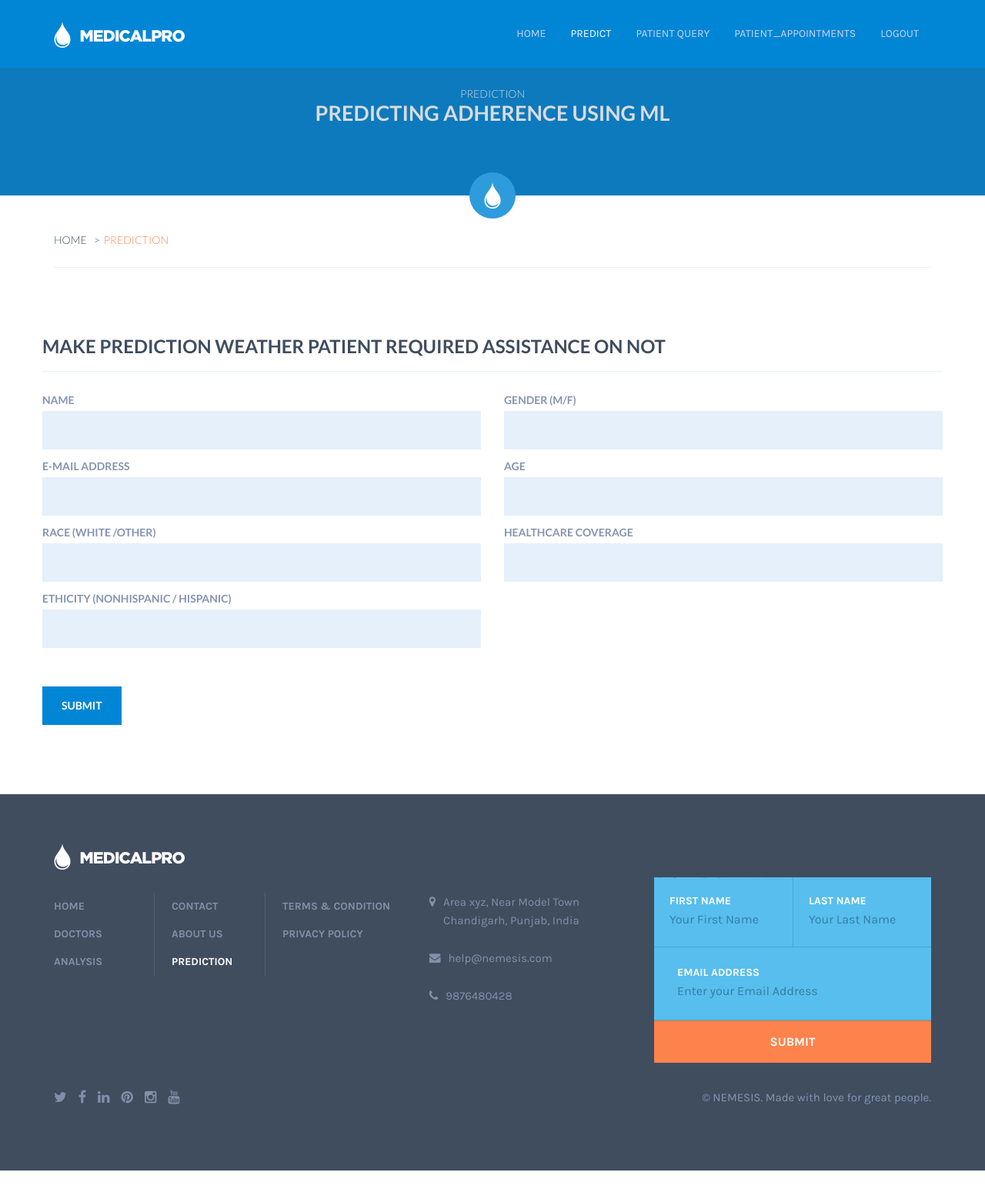
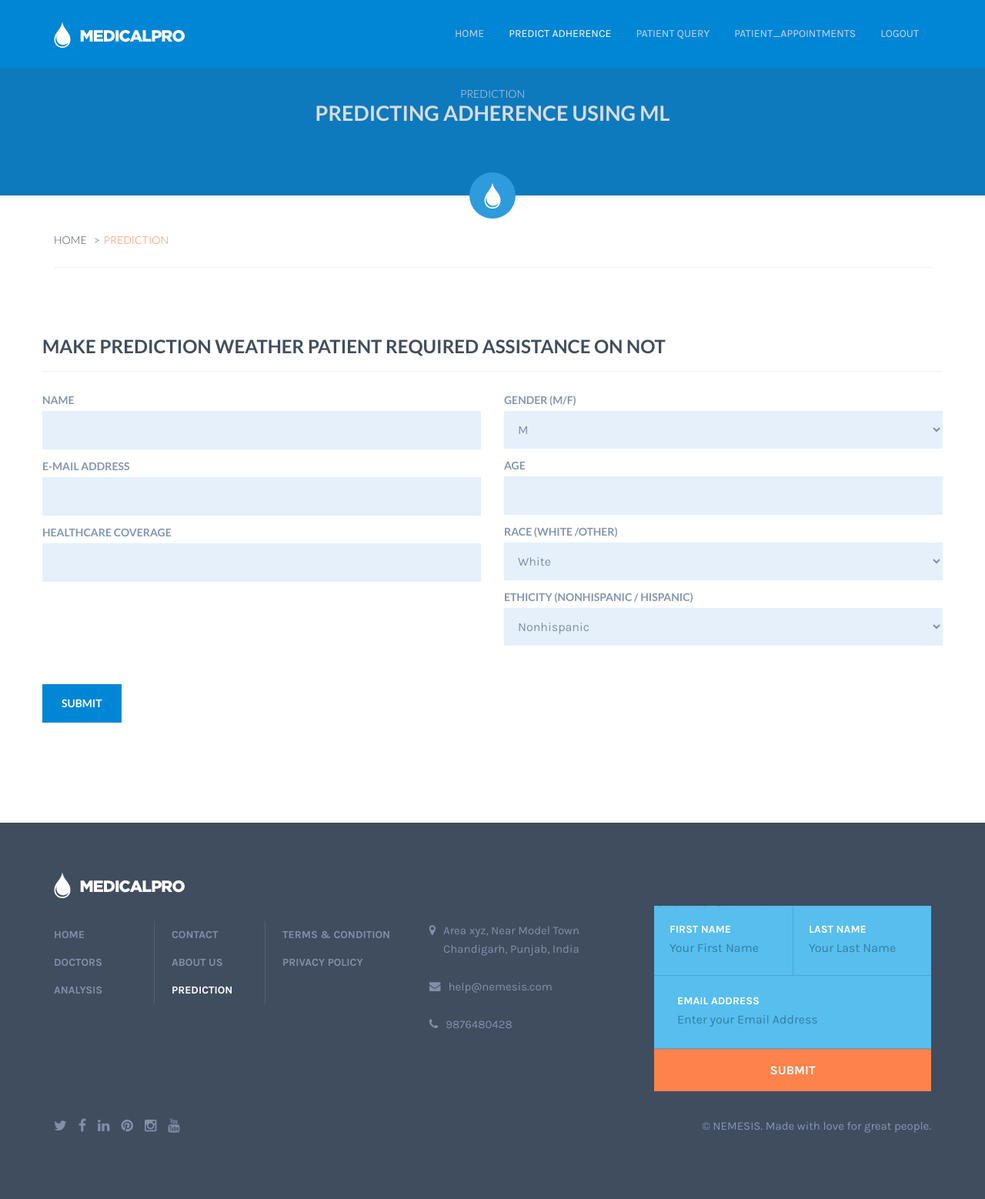
Before and after one commit to payaljindal/Nemesis, a Python web app: template flask/templates/predict.html in a window 1280 px wide. Shown: the whole page at 77% size. Before the commit the page ends 1521 px from the top, so only its background shows below. Run offline with Jinja, Linux system fonts and the light colour scheme; the template is opened without the code that fills it, so the values that code supplies are empty; some libraries are stand-ins or nearby versions.

Commit message:
Update predict.html

```diff
--- a/flask/templates/predict.html
+++ b/flask/templates/predict.html
@@ -76,7 +76,7 @@
                             <li><a href="single-service.html">single service</a></li>
                         </ul>
                     </li> -->
-                    <li class="active"> <a href="/predict">Predict</a></li>
+                    <li class="active"> <a href="/predict">Predict Adherence</a></li>
                     <li><a href="/patient_query">Patient Query</a></li>
                     <li><a href="/patient_appointments">patient_appointments</a></li>
                     <li><a href="/">Logout</a></li>
@@ -132,11 +132,18 @@
                                         <label for="contact_femail">E-mail Address</label>
                                         <input type="email" class="form-control" id="contact_femail" name="email">
                                     </div>
+                                    <div class="input-group">
+                                        <label for="contact_lname">Healthcare Coverage</label>
+                                        <input type="number" class="form-control" name="healthcare">
+                                    </div>
                                 </div>
                                 <div class="col-sm-6">
                                     <div class="input-group">
                                         <label for="contact_lname">Gender (M/F)</label>
-                                        <input type="text" class="form-control" id="contact_lname" name="gender">
+                                        <select  class="form-control" id="contact_fphone" name="gender"style="padding: 14px;width:100%;" required>
+                                            <option value="Department1">M</option>
+                                            <option value="Department2">F</option>
+                                        </select>
                                     </div>
                                     <div class="input-group">
                                         <label for="contact_fphone">Age</label>
@@ -146,24 +153,28 @@
                                 <div class="col-sm-6">
                                     <div class="input-group">
                                         <label for="contact_lname">Race (White /Other)</label>
-                                        <input type="text" class="form-control" id="contact_lname" name="race">
+                                        <select class="form-control" id="contact_fphone" name="race"style="padding: 14px;width:100%;" required>
+                                            <option value="Department1">White</option>
+                                            <option value="Department2">Other</option>
+                                        </select>
                                     </div>
                                     <div class="input-group">
                                         <label for="contact_fphone">Ethicity (Nonhispanic / Hispanic)</label>
-                                        <input type="text" class="form-control" id="contact_fphone" name="eth">
+                                        <select class="form-control" id="contact_fphone" name="eth"style="padding: 14px;width:100%;" required>
+                                            <option value="Department1">Nonhispanic</option>
+                                            <option value="Department2">Hispanic</option>
+                                        </select>
                                     </div>
                                 </div>
-                                <div class="col-sm-6">
-                                    <div class="input-group">
-                                        <label for="contact_lname">Healthcare Coverage</label>
-                                        <input type="number" class="form-control" name="healthcare">
-                                    </div>
-                                </div>
+
                                 <div class="row m0">
                                     <div class="col-sm-12">
                                         <input type="submit" class="submit_btn" value="submit">
+                                        <br>
+                                        <br>
+
                                         <span class="green textcenter">
-                                            {{msg}}
+                                            <h3>{{msg}}</h3>
                                         </span>
                                     </div>
                                 </div>
```
